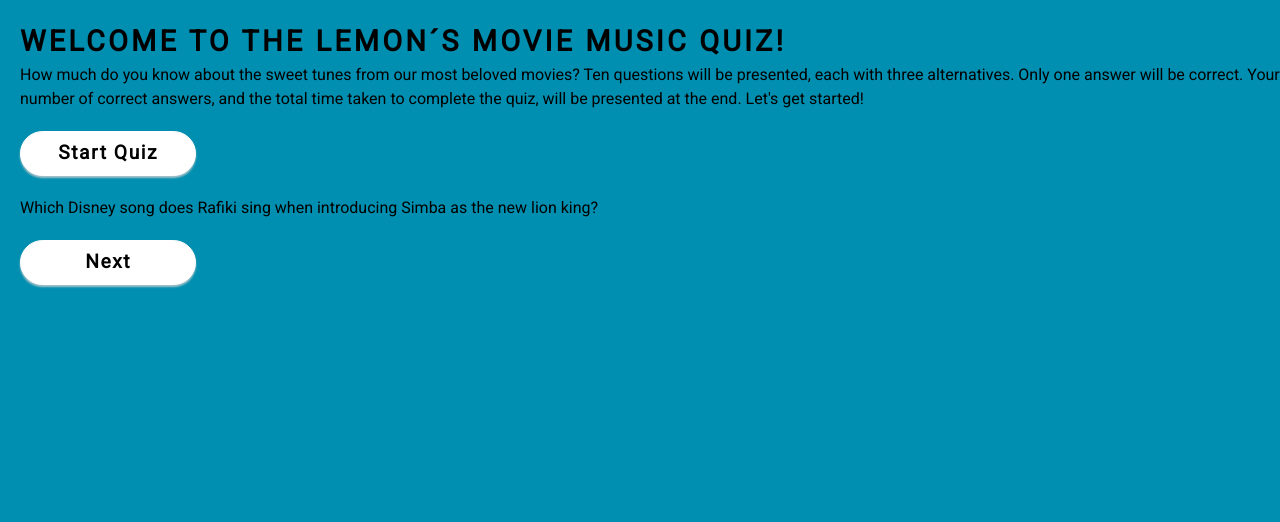
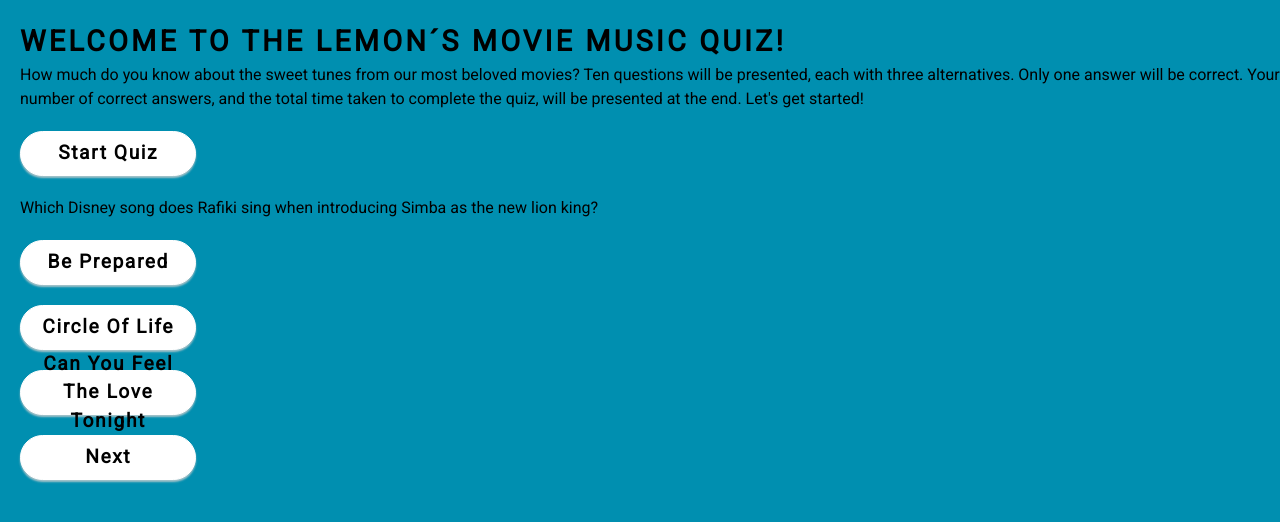
Before and after one commit to JohannaPri/Quiz-assignment-JS-course, a website built with Vite: page index.html in a window 1280 px wide. Both pictures are taken after a click on the button "Start Quiz". Built offline with nearby package versions, Linux system fonts and the light colour scheme; a web font is replaced by a local one.

Commit message:
✨(game-page): added alternatives-buttons

```diff
--- a/index.html
+++ b/index.html
@@ -67,9 +67,9 @@
       <div class="question-container">
         <span class="question" id="question"></span>
         <div class="alternatives">
-          <span class="alternative1"></span>
-          <span class="alternative2"></span>
-          <span class="alternative3"></span>
+          <button class="alternative-btn" id="alternative1-btn"></button>
+          <button class="alternative-btn" id="alternative2-btn"></button>
+          <button class="alternative-btn" id="alternative3-btn"></button>
         </div>
       </div>
 
--- a/src/main.ts
+++ b/src/main.ts
@@ -110,6 +110,9 @@
 const gamePage: HTMLDivElement | null = document.querySelector("#game-page");
 let question: HTMLSpanElement | null = document.querySelector("#question");
 const nextQuestionBtn: HTMLButtonElement | null = document.querySelector('#next-question-btn');
+let alternative1Btn: HTMLButtonElement | null = document.querySelector('#alternative1-btn');
+let alternative2Btn: HTMLButtonElement | null = document.querySelector('#alternative2-btn');
+let alternative3Btn: HTMLButtonElement | null = document.querySelector('#alternative3-btn');
 
 // Funktion som visar game-page (tar bort class=hidden) när användaren klickar på start-quiz knappen.
 // Visar även första frågan.
@@ -117,8 +120,20 @@
   if (gamePage !== null){
     gamePage.classList.remove("hidden");
   }
+  // Print question to page.
   if (question !== null){
     question.innerHTML = `${musicQuiz[randomNumbersArray[0]].question}`;
+  }
+
+  // Print alternatives for buttons to page.
+  if (alternative1Btn !== null){
+    alternative1Btn.innerHTML = `${musicQuiz[randomNumbersArray[0]].options[0]}`;
+  }
+  if (alternative1Btn !== null){
+    alternative2Btn.innerHTML = `${musicQuiz[randomNumbersArray[0]].options[1]}`;
+  }
+  if (alternative1Btn !== null){
+    alternative3Btn.innerHTML = `${musicQuiz[randomNumbersArray[0]].options[2]}`;
   }
 }
 
@@ -143,6 +158,17 @@
         question.innerText = `${musicQuiz[randomNumbersArray[questionIndex]].question}`;
       }
 
+      // Print alternatives for buttons to page.
+      if (alternative1Btn !== null){
+        alternative1Btn.innerHTML = `${musicQuiz[randomNumbersArray[questionIndex]].options[0]}`;
+      }
+      if (alternative1Btn !== null){
+        alternative2Btn.innerHTML = `${musicQuiz[randomNumbersArray[questionIndex]].options[1]}`;
+      }
+      if (alternative1Btn !== null){
+        alternative3Btn.innerHTML = `${musicQuiz[randomNumbersArray[questionIndex]].options[2]}`;
+      }
+
       // Move to the next question for the next button click.
       questionIndex++;
   }
```
